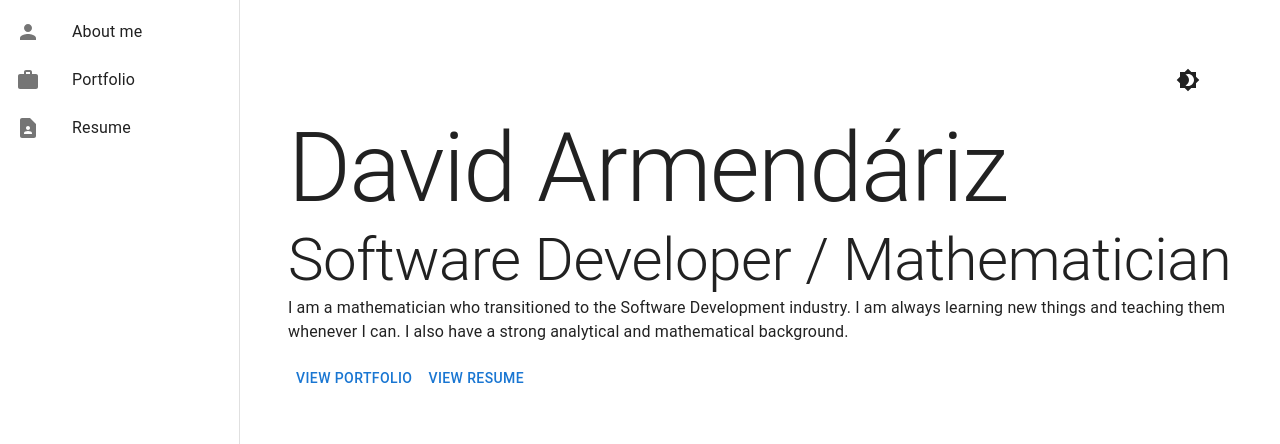
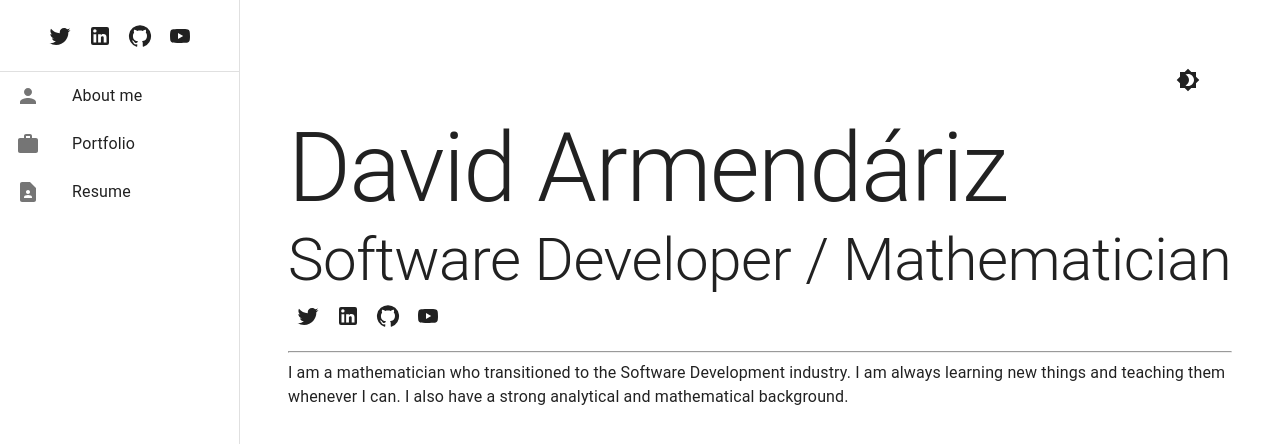
Before and after one commit to DavidArmendariz/personal-website, a Next.js app: page / in a window 1280 px wide. Shown: the top 444 px of the page. Built offline with nearby package versions, Linux system fonts and the light colour scheme.

Commit message:
Added social media

```diff
--- a/app-components/Button/Button.tsx
+++ b/app-components/Button/Button.tsx
@@ -1,10 +1,14 @@
 import BaseButton, { ButtonTypeMap } from '@mui/material/Button';
 
-const Button: React.FC<{ variant?: ButtonTypeMap['props']['variant'] }> = ({
-  children,
-  variant = 'text',
-}) => {
-  return <BaseButton variant={variant}>{children}</BaseButton>;
+const Button: React.FC<{
+  variant?: ButtonTypeMap['props']['variant'];
+  href?: string;
+}> = ({ children, href, variant = 'text' }) => {
+  return (
+    <BaseButton href={href} variant={variant}>
+      {children}
+    </BaseButton>
+  );
 };
 
 export default Button;
--- a/app-components/Layout/Layout.tsx
+++ b/app-components/Layout/Layout.tsx
@@ -6,9 +6,11 @@ import AboutMeIcon from '@mui/icons-material/Person';
 import PortfolioIcon from '@mui/icons-material/Work';
 import AppBar from '@mui/material/AppBar';
 import Box from '@mui/material/Box';
+import Divider from '@mui/material/Divider';
 import Drawer from '@mui/material/Drawer';
 import IconButton from '@mui/material/IconButton';
 import List from '@mui/material/List';
+import ListItem from '@mui/material/ListItem';
 import ListItemButton from '@mui/material/ListItemButton';
 import ListItemIcon from '@mui/material/ListItemIcon';
 import ListItemText from '@mui/material/ListItemText';
@@ -16,6 +18,7 @@ import Toolbar from '@mui/material/Toolbar';
 import { useTheme } from '@mui/material/styles';
 import useMediaQuery from '@mui/material/useMediaQuery';
 import { styled } from '@mui/system';
+import SocialMedia from 'app-components/SocialMedia';
 import DarkMode from './DarkMode';
 
 const DRAWER_WIDTH = 240;
@@ -42,6 +45,10 @@ const Layout: React.FC = ({ children }) => {
   const renderDrawer = () => (
     <Box role="presentation" onClick={handleDrawerToggle}>
       <List>
+        <SocialMediaListItem>
+          <SocialMedia />
+        </SocialMediaListItem>
+        <Divider />
         {NavLinks.map(({ id, name, path, Icon }) => (
           <Link key={id} href={path} passHref>
             <ListItemButton component="a">
@@ -126,6 +133,11 @@ const StyledDrawer = styled(Drawer)`
   }
 `;
 
+const SocialMediaListItem = styled(ListItem)`
+  justify-content: center;
+  flex-wrap: wrap;
+`;
+
 const MainComponent = styled(Box)`
   flex-grow: 1;
   padding: 3rem;
--- /dev/null
+++ b/app-components/SocialMedia/SocialMedia.tsx
@@ -0,0 +1,18 @@
+import Link from 'next/link';
+import { SOCIAL_MEDIA_LINKS } from 'app-static';
+
+const SocialMedia: React.FC = () => {
+  return (
+    <>
+      {SOCIAL_MEDIA_LINKS.map(({ url, Icon }) => (
+        <Link key={url} href={url}>
+          <a target="_blank">
+            <Icon sx={{ m: 1 }} />
+          </a>
+        </Link>
+      ))}
+    </>
+  );
+};
+
+export default SocialMedia;
--- /dev/null
+++ b/app-components/SocialMedia/index.ts
@@ -0,0 +1 @@
+export { default } from './SocialMedia';
--- a/app-components/index.ts
+++ b/app-components/index.ts
@@ -2,3 +2,4 @@ export { default as Avatar } from './Avatar';
 export { default as Button } from './Button';
 export { default as Layout } from './Layout';
 export { default as PageHead } from './PageHead';
+export { default as SocialMedia } from './SocialMedia';
--- a/package.json
+++ b/package.json
@@ -8,7 +8,7 @@
     "start": "next start",
     "export": "next export",
     "lint": "next lint",
-    "check-types": "tsc --noEmit",
+    "check-types": "tsc",
     "firebase:login": "firebase login",
     "firebase:logout": "firebase logout",
     "firebase:generate-auth-token": "firebase login:ci",
--- a/pages/index.tsx
+++ b/pages/index.tsx
@@ -1,6 +1,5 @@
-import Link from 'next/link';
 import Typography from '@mui/material/Typography';
-import { Button, PageHead } from 'app-components';
+import { PageHead, SocialMedia } from 'app-components';
 
 const Home = () => {
   return (
@@ -8,21 +7,13 @@ const Home = () => {
       <PageHead title={'David Armendáriz | About me'} />
       <Typography variant="h1">David Armendáriz</Typography>
       <Typography variant="h2">Software Developer / Mathematician</Typography>
+      <SocialMedia />
+      <hr />
       <Typography paragraph>
         I am a mathematician who transitioned to the Software Development
         industry. I am always learning new things and teaching them whenever I
         can. I also have a strong analytical and mathematical background.
       </Typography>
-      <Link href="/portfolio">
-        <a>
-          <Button>View Portfolio</Button>
-        </a>
-      </Link>
-      <Link href="/resume">
-        <a>
-          <Button>View Resume</Button>
-        </a>
-      </Link>
     </>
   );
 };
```
Also changed, not shown: 1 other file (tests, documents, lock files or other folders).
